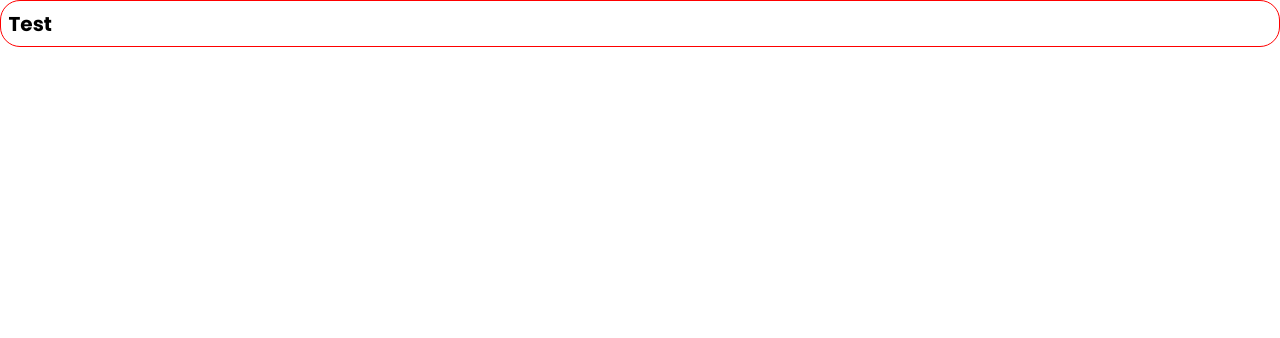
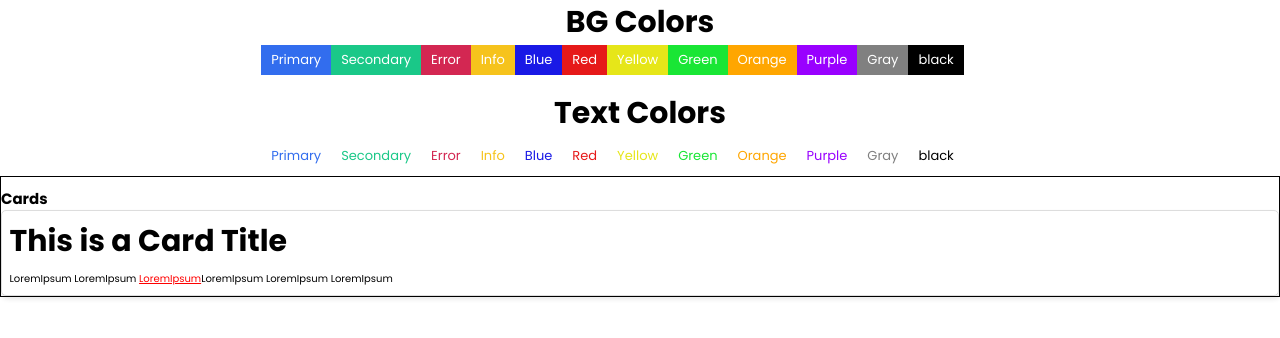
Before and after one commit to islom-sattorov/colors-scss, a React (Vite) app: page / in a window 1280 px wide. Shown: the top 338 px of the page. Built offline with nearby package versions, Linux system fonts and the light colour scheme.

Commit message:
sass maps && loops

```diff
--- a/src/App.jsx
+++ b/src/App.jsx
@@ -1,7 +1,12 @@
+import Card from './Components/Card/Card'
+import Colors from './Components/Colors/Colors'
+
 function App() {
-
   return (
-    <h1>Test</h1>
+    <>
+      <Colors />
+      <Card />
+    </>
   )
 }
 
--- /dev/null
+++ b/src/Components/Card/Card.jsx
@@ -0,0 +1,21 @@
+import style from './card.module.scss'
+
+const Card = () => {
+    return (
+        <section className={style.card}>
+            <div className="container">
+                <h2>Cards</h2>
+                <div className={style.card_container}>
+                    <h1 className={style.card_title}>This is a Card Title</h1>
+                    <p className={style.card_body}>
+                        LoremIpsum LoremIpsum <a href='#'>LoremIpsum</a>
+                        LoremIpsum LoremIpsum LoremIpsum
+                    </p>
+                </div>
+            </div>
+        </section>
+    )
+
+}
+
+export default Card
--- /dev/null
+++ b/src/Components/Card/card.module.scss
@@ -0,0 +1,32 @@
+@use 'sass:math';
+@import '../../Partials/variables.scss';
+
+.card{
+    padding: 10px 0 0 0;
+    border: 1px solid black;
+
+
+    #{&}_container{
+    display: block;
+    padding: $base-padding;
+    border: $base-border-thickness solid #ddd;
+    box-shadow: $base-box-shadow;
+    border-radius: math.div($base-border-radius, 4);
+    }
+
+    #{&}_title{
+        font-size: $font-size-xxl;
+        padding-bottom: $base-padding;
+        font-weight: bold;
+    }
+
+    #{&}_body{
+        font-size: $base-font-size;
+
+        a{
+            text-decoration: underline;
+            color: red;
+        }
+
+    }
+}
--- /dev/null
+++ b/src/Components/Colors/Colors.jsx
@@ -0,0 +1,43 @@
+import style from './colors.module.scss'
+
+const Colors = () => {
+    return (
+        <>
+            <h2 className={style.title}>BG Colors</h2>
+            <div className={style.bg_colors}>
+                <span className="bg-primary">Primary</span>
+                <span className="bg-secondary">Secondary</span>
+                <span className="bg-error">Error</span>
+                <span className="bg-info">Info</span>
+                <span className="bg-blue">Blue</span>
+                <span className="bg-red">Red</span>
+                <span className="bg-yellow">Yellow</span>
+                <span className="bg-green">Green</span>
+                <span className="bg-orange">Orange</span>
+                <span className="bg-purple">Purple</span>
+                <span className="bg-gray">Gray</span>
+                <span className="bg-black">black</span>
+                <span className="bg-white">white</span>
+            </div>
+            <br></br>
+            <h2 className={style.title}>Text Colors</h2>
+            <div className={style.text_colors}>
+                <span className="text-primary">Primary</span>
+                <span className="text-secondary">Secondary</span>
+                <span className="text-error">Error</span>
+                <span className="text-info">Info</span>
+                <span className="text-blue">Blue</span>
+                <span className="text-red">Red</span>
+                <span className="text-yellow">Yellow</span>
+                <span className="text-green">Green</span>
+                <span className="text-orange">Orange</span>
+                <span className="text-purple">Purple</span>
+                <span className="text-gray">Gray</span>
+                <span className="text-black">black</span>
+                <span className="text-white">white</span>
+            </div>
+        </>
+    )
+}
+
+export default Colors
--- /dev/null
+++ b/src/Components/Colors/colors.module.scss
@@ -0,0 +1,9 @@
+.title{
+    text-align: center;
+    font-size: 3rem;
+}
+
+.bg_colors, .text_colors{
+    display: flex;
+    justify-content: center;
+}
--- a/src/Partials/_base.scss
+++ b/src/Partials/_base.scss
@@ -11,10 +11,9 @@ html{
     font-size: 10px;
 }
 
-h1{
-    padding: $base-padding;
-    border-radius: $base-border-radius;
-    border: $base-border-thickness solid red;
+.container{
+    margin: 0 auto;
+    max-width: 1440px;
 }
 
 .error{
--- /dev/null
+++ b/src/Partials/_colors.scss
@@ -0,0 +1,36 @@
+@each $key, $val in $colors{
+    .text-#{$key}{
+        color: $val;
+        padding: 10px 10px;
+        font-size: 1.3rem;
+    }
+
+    .bg-#{$key}{
+        background-color: $val;
+        color: white;
+        padding: 5px 10px;
+        font-size: 1.3rem;
+    }
+
+    // light variations
+    @for $i from 1 through 9{
+       .text-#{$key}-light-#{$i}{
+        color: mix(white, $val, $i * 10);
+       }
+
+       .bg-#{$key}-light-#{$i}{
+        color: mix(white, $val, $i * 10);
+       }
+    }
+
+    // dark variations
+    @for $i from 1 through 9{
+        .text-#{$key}-dark-#{$i}{
+         color: mix(black, $val, $i * 10);
+        }
+
+        .bg-#{$key}-dark-#{$i}{
+         color: mix(black, $val, $i * 10);
+        }
+     }
+}
--- a/src/Partials/_variables.scss
+++ b/src/Partials/_variables.scss
@@ -4,6 +4,24 @@ $primary: #326dee;
 $secondary: #1ac888;
 $error: #d32752;
 $info: #f6c31c;
+
+// color palette
+$colors: (
+    'primary': $primary,
+    'secondary': $secondary,
+    'error': $error,
+    'info': $info,
+    'blue': #1919e6,
+    'red': #e61919,
+    'yellow': #e6e619,
+    'green': #19e635,
+    'orange': #ffa600,
+    'purple': #9900ff,
+    'gray': #808080,
+    'black': black,
+    'white': white,
+);
+
 
 // spacing
 $base-padding: 0.75rem;
@@ -12,3 +30,13 @@ $base-margin: 0.75rem;
 // borders
 $base-border-thickness: 1px;
 $base-border-radius: 20px;
+
+// box shadow
+$base-box-shadow: 1px 3px 5px rgba(0,0,0,0.1);
+
+// font sizes
+$base-font-size: 1rem;
+$font-size-sm: $base-font-size * 0.75;
+$font-size-lg: $base-font-size * 1.5;
+$font-size-xl: $base-font-size * 2;
+$font-size-xxl: $base-font-size * 3;
--- a/src/index.scss
+++ b/src/index.scss
@@ -7,5 +7,6 @@
 @import './Partials/base';
 
 // colors
+@import './Partials/colors'
 
 // components
```
